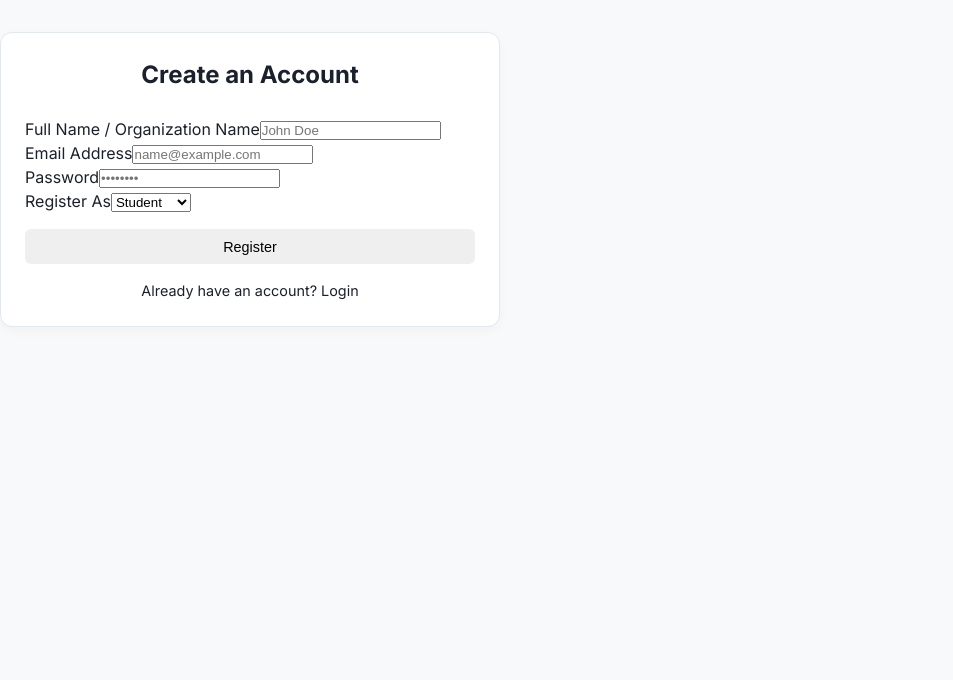
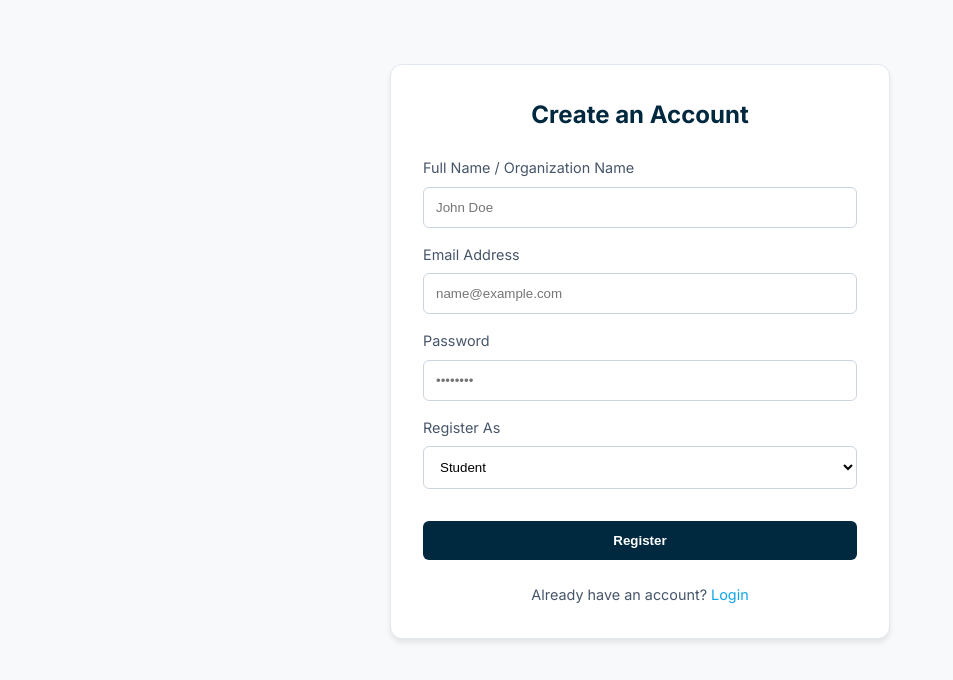
Before and after one commit to duadivyansh2007-developer/hunar-punjabx, a Next.js app in the folder frontend/: page /register in a window 1280 px wide. Shown: the top 680 px of the page, without its empty margins (0-953 px from the left). Built offline with nearby package versions, Linux system fonts and the light colour scheme.

Commit message:
Wire Auth UI to Backend API

```diff
--- a/frontend/app/register/page.js
+++ b/frontend/app/register/page.js
@@ -1,43 +1,77 @@
 'use client';
 import { useState } from 'react';
+import { useRouter } from 'next/navigation';
 
 export default function Register() {
   const [role, setRole] = useState('student');
+  const [name, setName] = useState('');
+  const [email, setEmail] = useState('');
+  const [password, setPassword] = useState('');
+  const [loading, setLoading] = useState(false);
+  const router = useRouter();
 
-  const handleRegister = (e) => {
+  const handleRegister = async (e) => {
     e.preventDefault();
-    window.location.href = '/login';
+    setLoading(true);
+
+    const API_URL = process.env.NEXT_PUBLIC_API_URL || 'http://localhost:5000';
+
+    try {
+      const response = await fetch(`${API_URL}/api/auth/register`, {
+        method: 'POST',
+        headers: {
+          'Content-Type': 'application/json',
+        },
+        body: JSON.stringify({ name, email, password, role }),
+      });
+
+      const data = await response.json();
+
+      if (response.ok) {
+        alert('Registration successful! Please login.');
+        router.push('/login');
+      } else {
+        alert(`Error: ${data.msg || 'Registration failed'}`);
+      }
+    } catch (err) {
+      console.error(err);
+      alert('Failed to connect to the backend server.');
+    } finally {
+      setLoading(false);
+    }
   };
 
   return (
-    <div className="container" style={{ maxWidth: '500px', marginTop: '2rem' }}>
-      <div className="card">
-        <h2 style={{ textAlign: 'center', marginBottom: '1.5rem', color: 'var(--primary-color)' }}>Create an Account</h2>
-        <form onSubmit={handleRegister}>
-          <div className="form-group">
-            <label>Full Name / Organization Name</label>
-            <input type="text" required placeholder="John Doe" />
+    <div className="container" style={{ maxWidth: '500px', margin: '4rem auto', fontFamily: 'Inter, sans-serif' }}>
+      <div className="card" style={{ padding: '2rem', borderRadius: '12px', background: 'white', border: '1px solid #e2e8f0', boxShadow: '0 4px 6px -1px rgb(0 0 0 / 0.1)' }}>
+        <h2 style={{ textAlign: 'center', marginBottom: '1.5rem', color: '#00283e' }}>Create an Account</h2>
+        <form onSubmit={handleRegister} style={{ display: 'flex', flexDirection: 'column', gap: '1rem' }}>
+          <div>
+            <label style={{ display: 'block', marginBottom: '0.5rem', fontSize: '0.9rem', color: '#475569' }}>Full Name / Organization Name</label>
+            <input type="text" required placeholder="John Doe" value={name} onChange={(e) => setName(e.target.value)} style={{ width: '100%', padding: '0.75rem', borderRadius: '6px', border: '1px solid #cbd5e1' }} />
           </div>
-          <div className="form-group">
-            <label>Email Address</label>
-            <input type="email" required placeholder="name@example.com" />
+          <div>
+            <label style={{ display: 'block', marginBottom: '0.5rem', fontSize: '0.9rem', color: '#475569' }}>Email Address</label>
+            <input type="email" required placeholder="name@example.com" value={email} onChange={(e) => setEmail(e.target.value)} style={{ width: '100%', padding: '0.75rem', borderRadius: '6px', border: '1px solid #cbd5e1' }} />
           </div>
-          <div className="form-group">
-            <label>Password</label>
-            <input type="password" required placeholder="••••••••" />
+          <div>
+            <label style={{ display: 'block', marginBottom: '0.5rem', fontSize: '0.9rem', color: '#475569' }}>Password</label>
+            <input type="password" required placeholder="••••••••" value={password} onChange={(e) => setPassword(e.target.value)} style={{ width: '100%', padding: '0.75rem', borderRadius: '6px', border: '1px solid #cbd5e1' }} />
           </div>
-          <div className="form-group">
-            <label>Register As</label>
-            <select value={role} onChange={(e) => setRole(e.target.value)}>
+          <div>
+            <label style={{ display: 'block', marginBottom: '0.5rem', fontSize: '0.9rem', color: '#475569' }}>Register As</label>
+            <select value={role} onChange={(e) => setRole(e.target.value)} style={{ width: '100%', padding: '0.75rem', borderRadius: '6px', border: '1px solid #cbd5e1', background: 'white' }}>
               <option value="student">Student</option>
               <option value="institute">Institute</option>
               <option value="company">Company</option>
             </select>
           </div>
-          <button type="submit" className="btn" style={{ width: '100%', marginTop: '1rem' }}>Register</button>
+          <button type="submit" disabled={loading} style={{ width: '100%', marginTop: '1rem', background: '#00283e', color: 'white', padding: '0.75rem', borderRadius: '6px', border: 'none', cursor: 'pointer', fontWeight: 'bold' }}>
+            {loading ? 'Registering...' : 'Register'}
+          </button>
         </form>
-        <p style={{ textAlign: 'center', marginTop: '1rem', fontSize: '0.9rem' }}>
-          Already have an account? <a href="/login">Login</a>
+        <p style={{ textAlign: 'center', marginTop: '1.5rem', fontSize: '0.9rem', color: '#475569' }}>
+          Already have an account? <a href="/login" style={{ color: '#0ea5e9', textDecoration: 'none' }}>Login</a>
         </p>
       </div>
     </div>
```
Also changed, not shown: frontend/app/login/page.js (+52 -26 lines).
